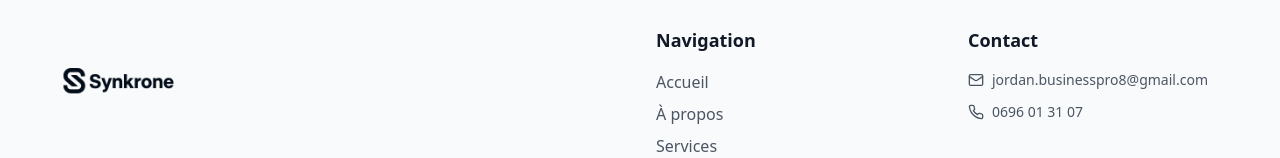
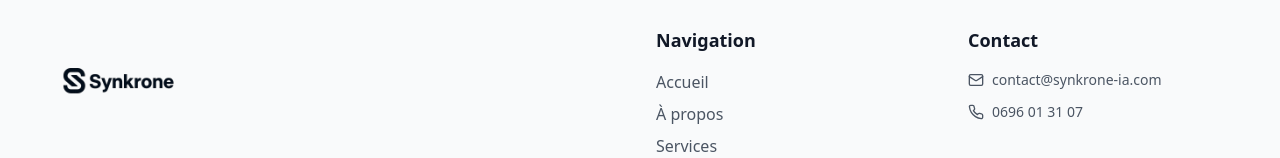
Before and after one commit to dayWeeks/synkrone, a React (Vite) app in the folder project/: page /contact in a window 1280 px wide. Shown: the part 1434-1592 px from the top of the page. Built offline with nearby package versions, Linux system fonts and the light colour scheme.

Commit message:
Update Footer.tsx

```diff
--- a/project/src/components/Footer.tsx
+++ b/project/src/components/Footer.tsx
@@ -68,7 +68,7 @@ const Footer = () => {
             <ul className="space-y-3">
               <li className="flex items-center space-x-2 text-gray-600">
                 <Mail className="h-4 w-4" />
-                <span className="text-sm">jordan.businesspro8@gmail.com</span>
+                <span className="text-sm">contact@synkrone-ia.com</span>
               </li>
               <li className="flex items-center space-x-2 text-gray-600">
                 <Phone className="h-4 w-4" />
```
